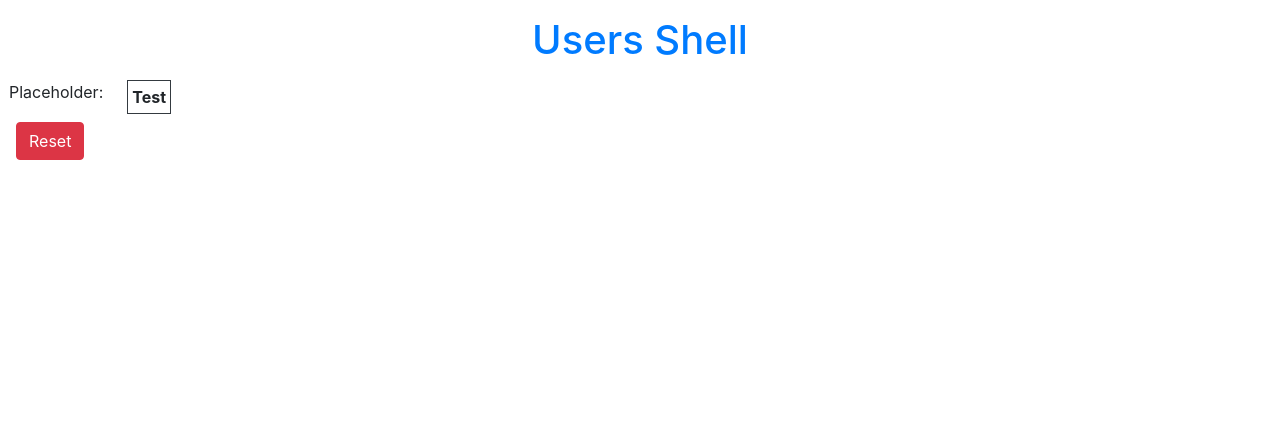
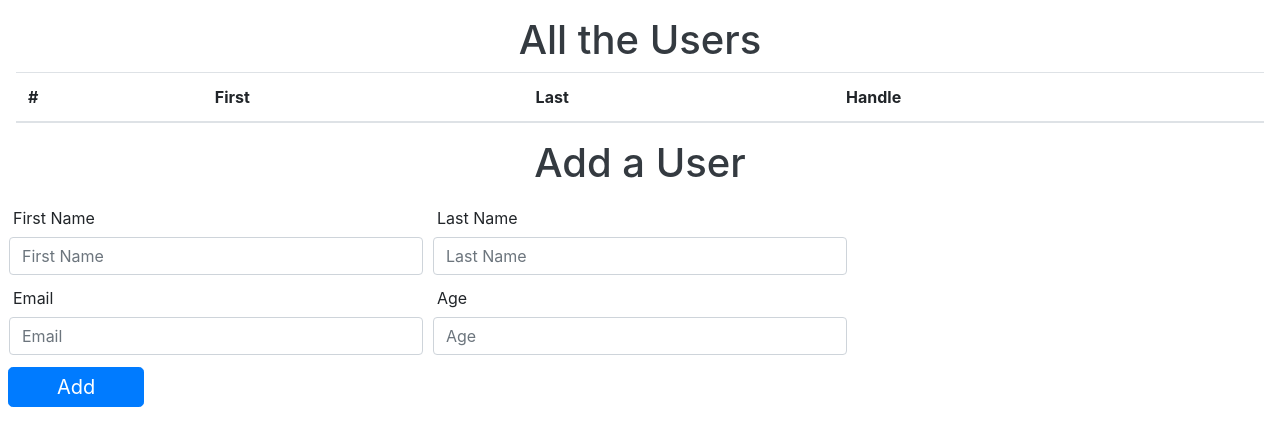
Before and after one commit to opinedo1/users_shell_project, a Django app: template users_shell/users_shell_app/templates/index.html in a window 1280 px wide. Shown: the top 446 px of the page. Run offline with Django 3.2, Linux system fonts and the light colour scheme; the template is opened without the code that fills it, so the values that code supplies are empty; some libraries are stand-ins or nearby versions.

Commit message:
ui template layout for application completed

```diff
--- a/users_shell/users_shell_app/templates/index.html
+++ b/users_shell/users_shell_app/templates/index.html
@@ -15,18 +15,33 @@
         <div class="container-flush m-3">
 
             <div class="row align-items-center">
-                <h1 class="col text-center text-primary">
-                    Users Shell
+                <h1 class="col text-center text-dark">
+                    All the Users
                 </h1>
             </div>
 
-            {% comment %}  {% endcomment %}
+            {% comment %}
             <div class="row p-2" id="gold">
                     Placeholder:
                     <div class="font-weight-bold border border-dark ml-4 p-1">Test</div>
+            </div>
+            {% endcomment %}
 
-            </div>
-            <a href="/reset"><button class="btn btn-danger">Reset</button></a>
+            {% comment %} All users listed on a table here. {% endcomment %}
+            <table class="table">
+                <thead>
+                    <tr>
+                    <th scope="col">#</th>
+                    <th scope="col">First</th>
+                    <th scope="col">Last</th>
+                    <th scope="col">Handle</th>
+                    </tr>
+                </thead>
+                <tbody>
+
+                </tbody>
+            </table>
+
         </div>
 
         {% comment %} Activity log for our past actions in the game.
@@ -37,6 +52,39 @@
             {% endfor %}
         </div>
         {% endcomment %}
+
+
+        <div class="row align-items-center">
+            <h1 class="col text-center text-dark">
+                Add a User
+            </h1>
+        </div>
+
+
+        <form action="/Add" method="post">
+            <div class="form-row m-1">
+                <div class="col-4">
+                    <label for="first_name" class="col col-form-label px-1">First Name</label>
+                    <input type="text" class="form-control" placeholder="First Name">
+                </div>
+                <div class="col-4">
+                    <label for="last_name" class="col col-form-label px-1">Last Name</label>
+                    <input type="text" class="form-control" placeholder="Last Name">
+                </div>
+            </div>
+            <div class="form-row m-1">
+                <div class="col-4">
+                    <label for="email" class="col col-form-label px-1">Email</label>
+                    <input type="text" class="form-control" placeholder="Email">
+                </div>
+                <div class="col-4">
+                    <label for="age" class="col col-form-label px-1">Age</label>
+                    <input type="text" class="form-control" placeholder="Age">
+                </div>
+            </div>
+            <button type="submit" class="btn btn-lg btn-primary px-5 py-1 my-2 ml-2">Add</button>
+        </form>
+
     </body>
 
 
```
